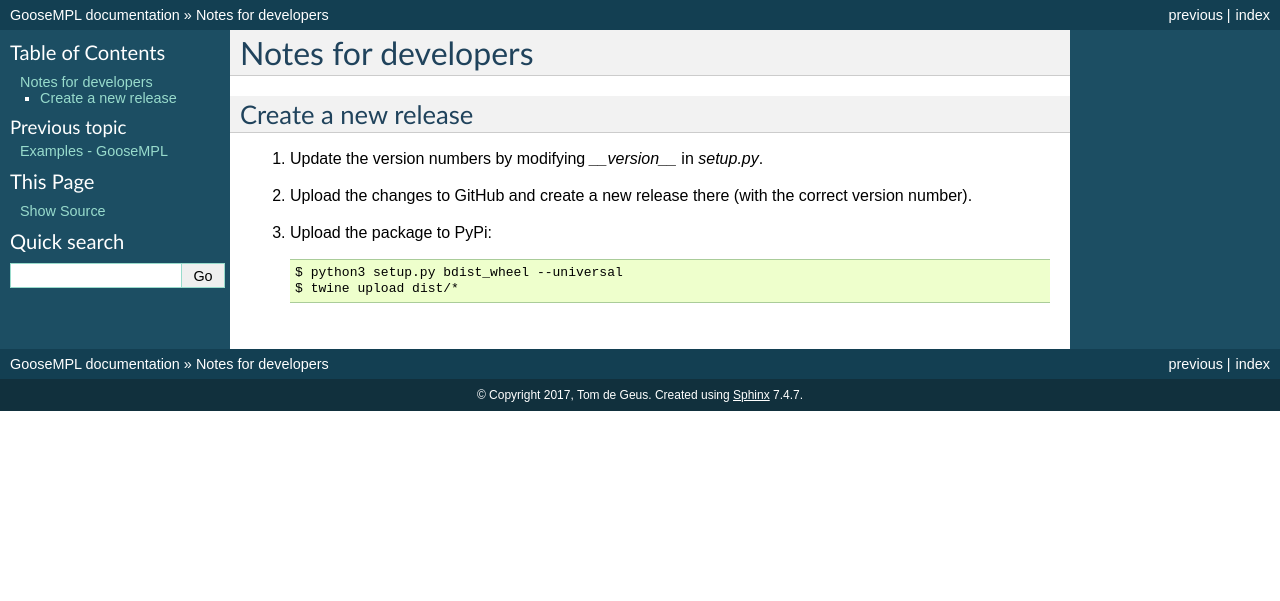
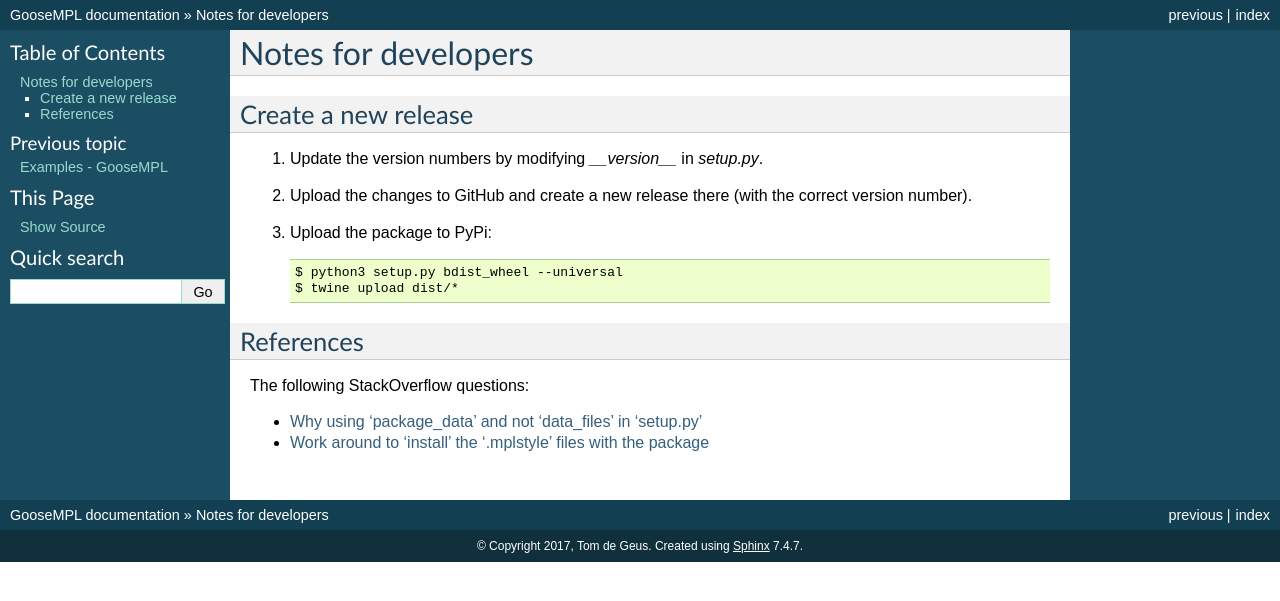
Before and after one commit to tdegeus/GooseMPL, a Sphinx documentation site: the page built from docs/develop.rst, in a window 1280 px wide. Shown: the top 601 px of the page. Built offline with Sphinx 7.4.7, drawn with Linux system fonts in a browser that asks for light colours; formulas are drawn with MathJax 3.

Commit message:
Removed unused markdown files

```diff
--- a/docs/develop.rst
+++ b/docs/develop.rst
@@ -16,3 +16,11 @@ Create a new release
 
       $ python3 setup.py bdist_wheel --universal
       $ twine upload dist/*
+
+References
+==========
+
+The following StackOverflow questions:
+
+*   `Why using 'package_data' and not 'data_files' in 'setup.py' <http://stackoverflow.com/questions/43800753/pip-tries-to-install-package-in-the-wrong-location/43801841#43801841>`_
+*   `Work around to 'install' the '.mplstyle' files with the package <http://stackoverflow.com/questions/35851201/how-can-i-share-matplotlib-style/43801778#43801778>`_
```
Also changed, not shown: DEVELOP.md (deleted, +0 -17 lines), README_dev.md (deleted, +0 -14 lines).
